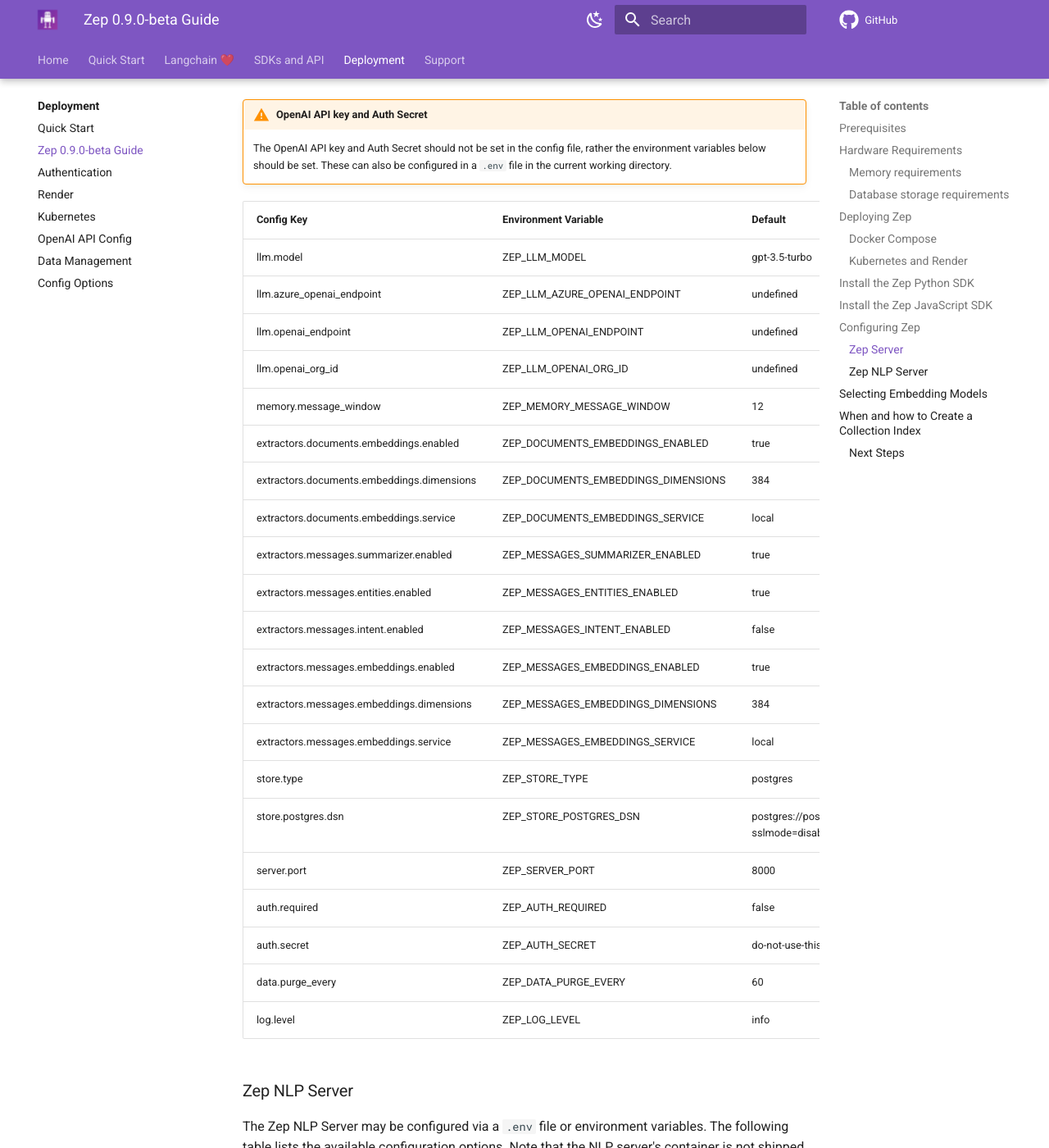
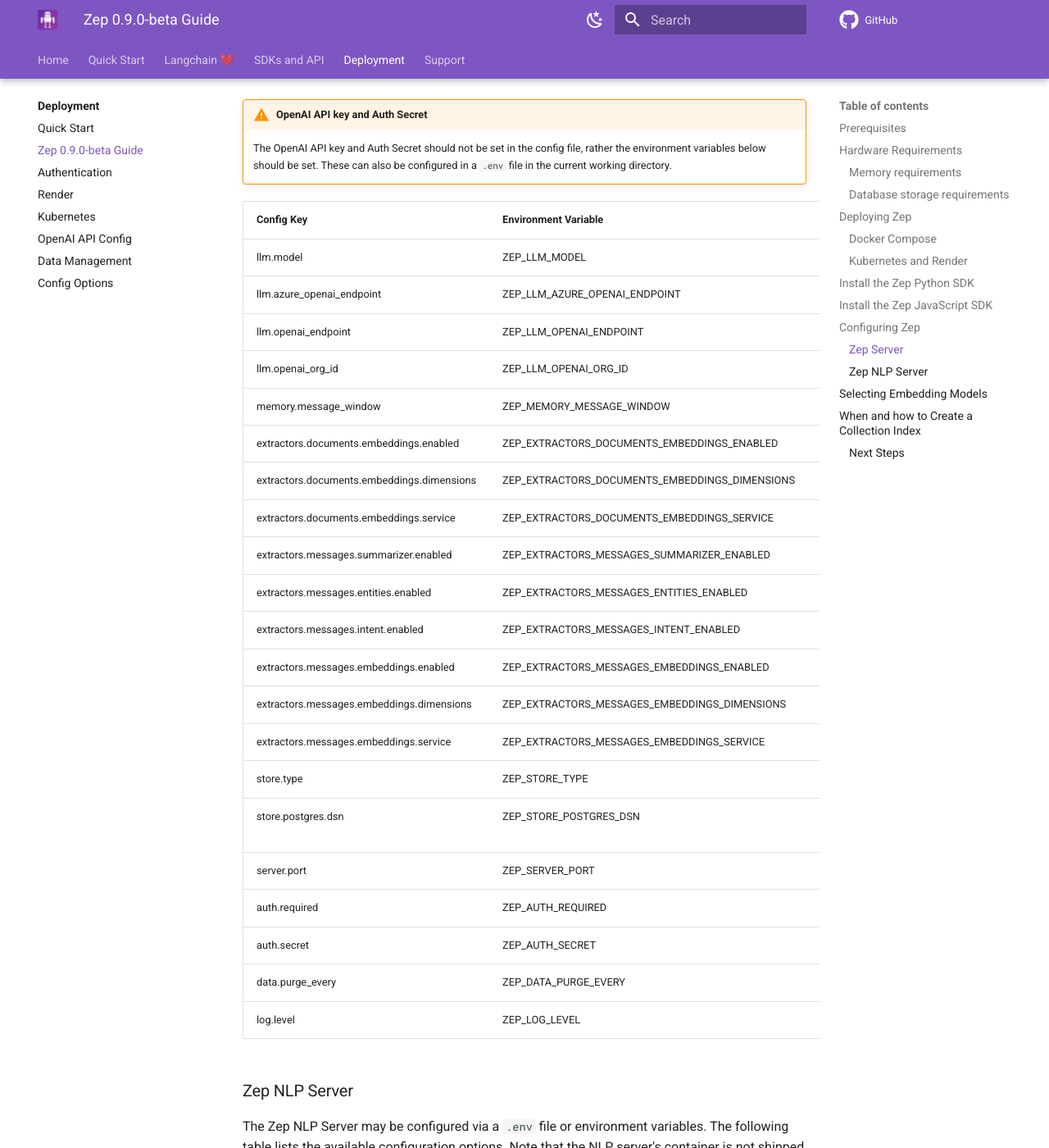
Before and after one commit to getzep/docs.getzep.com, an MkDocs documentation site: the page built from docs/deployment/deployment-beta.md, in a window 1280 px wide and 1400 px high, scrolled down 2245 px. Shown: the whole window at 82% size. Built offline with MkDocs 1.6.1 and Material for MkDocs 9.7.7, drawn with Linux system fonts in a browser that asks for light colours; comment, search, counter and statistics services are not loaded.

Commit message:
config env vars fixed

```diff
--- a/docs/deployment/deployment-beta.md
+++ b/docs/deployment/deployment-beta.md
@@ -79,29 +79,29 @@
     below should be set. These can also be configured in a `.env` file in the current working directory.
 
 
-| Config Key                                 | Environment Variable                | Default                                                      |
-|--------------------------------------------|-------------------------------------|--------------------------------------------------------------|
-| llm.model                                  | ZEP_LLM_MODEL                       | gpt-3.5-turbo                                                |
-| llm.azure_openai_endpoint                  | ZEP_LLM_AZURE_OPENAI_ENDPOINT       | undefined                                                    |
-| llm.openai_endpoint                        | ZEP_LLM_OPENAI_ENDPOINT             | undefined                                                    |
-| llm.openai_org_id                          | ZEP_LLM_OPENAI_ORG_ID               | undefined                                                    |
-| memory.message_window                      | ZEP_MEMORY_MESSAGE_WINDOW           | 12                                                           |
-| extractors.documents.embeddings.enabled    | ZEP_DOCUMENTS_EMBEDDINGS_ENABLED    | true                                                         |
-| extractors.documents.embeddings.dimensions | ZEP_DOCUMENTS_EMBEDDINGS_DIMENSIONS | 384                                                          |
-| extractors.documents.embeddings.service    | ZEP_DOCUMENTS_EMBEDDINGS_SERVICE    | local                                                        |
-| extractors.messages.summarizer.enabled     | ZEP_MESSAGES_SUMMARIZER_ENABLED     | true                                                         |
-| extractors.messages.entities.enabled       | ZEP_MESSAGES_ENTITIES_ENABLED       | true                                                         |
-| extractors.messages.intent.enabled         | ZEP_MESSAGES_INTENT_ENABLED         | false                                                        |
-| extractors.messages.embeddings.enabled     | ZEP_MESSAGES_EMBEDDINGS_ENABLED     | true                                                         |
-| extractors.messages.embeddings.dimensions  | ZEP_MESSAGES_EMBEDDINGS_DIMENSIONS  | 384                                                          |
-| extractors.messages.embeddings.service     | ZEP_MESSAGES_EMBEDDINGS_SERVICE     | local                                                        |
-| store.type                                 | ZEP_STORE_TYPE                      | postgres                                                     |
-| store.postgres.dsn                         | ZEP_STORE_POSTGRES_DSN              | postgres://postgres:postgres@localhost:5432/?sslmode=disable |
-| server.port                                | ZEP_SERVER_PORT                     | 8000                                                         |
-| auth.required                              | ZEP_AUTH_REQUIRED                   | false                                                        |
-| auth.secret                                | ZEP_AUTH_SECRET                     | do-not-use-this-secret-in-production                         |
-| data.purge_every                           | ZEP_DATA_PURGE_EVERY                | 60                                                           |
-| log.level                                  | ZEP_LOG_LEVEL                       | info                                                         |
+| Config Key                                 | Environment Variable                        | Default                                                      |
+|--------------------------------------------|---------------------------------------------|--------------------------------------------------------------|
+| llm.model                                  | ZEP_LLM_MODEL                               | gpt-3.5-turbo                                                |
+| llm.azure_openai_endpoint                  | ZEP_LLM_AZURE_OPENAI_ENDPOINT               | undefined                                                    |
+| llm.openai_endpoint                        | ZEP_LLM_OPENAI_ENDPOINT                     | undefined                                                    |
+| llm.openai_org_id                          | ZEP_LLM_OPENAI_ORG_ID                       | undefined                                                    |
+| memory.message_window                      | ZEP_MEMORY_MESSAGE_WINDOW                   | 12                                                           |
+| extractors.documents.embeddings.enabled    | ZEP_EXTRACTORS_DOCUMENTS_EMBEDDINGS_ENABLED | true                                                         |
+| extractors.documents.embeddings.dimensions | ZEP_EXTRACTORS_DOCUMENTS_EMBEDDINGS_DIMENSIONS         | 384                                                          |
+| extractors.documents.embeddings.service    | ZEP_EXTRACTORS_DOCUMENTS_EMBEDDINGS_SERVICE            | local                                                        |
+| extractors.messages.summarizer.enabled     | ZEP_EXTRACTORS_MESSAGES_SUMMARIZER_ENABLED             | true                                                         |
+| extractors.messages.entities.enabled       | ZEP_EXTRACTORS_MESSAGES_ENTITIES_ENABLED               | true                                                         |
+| extractors.messages.intent.enabled         | ZEP_EXTRACTORS_MESSAGES_INTENT_ENABLED                 | false                                                        |
+| extractors.messages.embeddings.enabled     | ZEP_EXTRACTORS_MESSAGES_EMBEDDINGS_ENABLED             | true                                                         |
+| extractors.messages.embeddings.dimensions  | ZEP_EXTRACTORS_MESSAGES_EMBEDDINGS_DIMENSIONS          | 384                                                          |
+| extractors.messages.embeddings.service     | ZEP_EXTRACTORS_MESSAGES_EMBEDDINGS_SERVICE             | local                                                        |
+| store.type                                 | ZEP_STORE_TYPE                              | postgres                                                     |
+| store.postgres.dsn                         | ZEP_STORE_POSTGRES_DSN                      | postgres://postgres:postgres@localhost:5432/?sslmode=disable |
+| server.port                                | ZEP_SERVER_PORT                             | 8000                                                         |
+| auth.required                              | ZEP_AUTH_REQUIRED                           | false                                                        |
+| auth.secret                                | ZEP_AUTH_SECRET                             | do-not-use-this-secret-in-production                         |
+| data.purge_every                           | ZEP_DATA_PURGE_EVERY                        | 60                                                           |
+| log.level                                  | ZEP_LOG_LEVEL                               | info                                                         |
 
 
 
```
